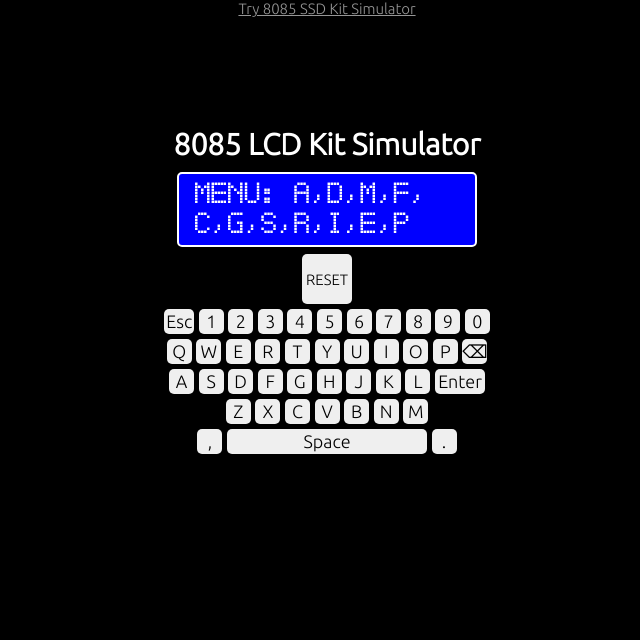
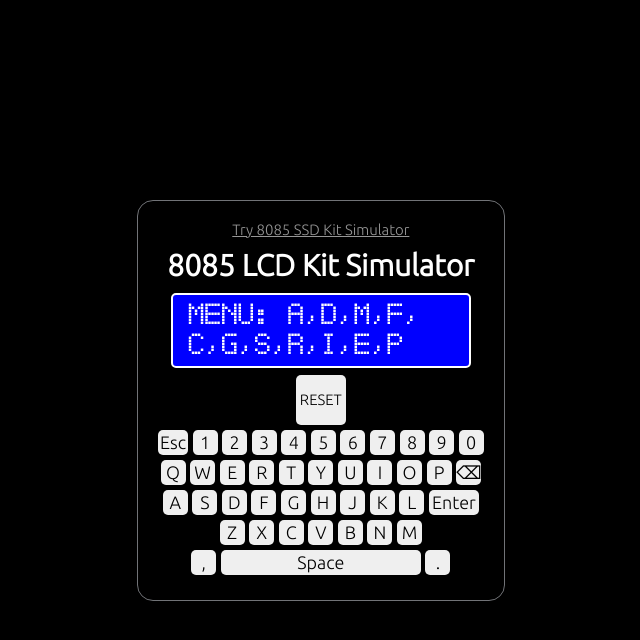
Before and after one commit to Dhekshith4113/8085_simulator, a plain HTML site: page index.html in a window 1280 px wide. Shown: the whole page, without its empty margins (313-953 px from the left). Drawn offline with Linux system fonts and the light colour scheme.

Commit message:
style.css

```diff
--- a/style.css
+++ b/style.css
@@ -13,6 +13,25 @@
     font-family: 'Ubuntu', sans-serif;
 }
 
+body {
+    margin-left: auto;
+    margin-right: auto;
+    width: 380px;
+    height: 700px;
+    min-height: 100vh;
+    display: flex;
+    flex-direction: row;
+    place-items: center;
+    background-color: #000000;
+}
+
+.main {
+    position: static;
+    border: 1px solid #717377;
+    padding: 20px;
+    border-radius: 16px;
+}
+
 a {
     margin: 0 0 10px 0;
     color: rgb(150, 150, 150);
@@ -23,18 +42,12 @@ a {
 }
 
 h1 {
-    margin: 110px 0 10px 0;
+    margin: 0px 0 10px 0;
     color: white;
     font-size: 30px;
     display: flex;
     flex-direction: column;
     align-items: center;
-}
-
-body {
-    place-items: center;
-    min-height: 100vh;
-    background-color: black;
 }
 
 .keyboard {
```
